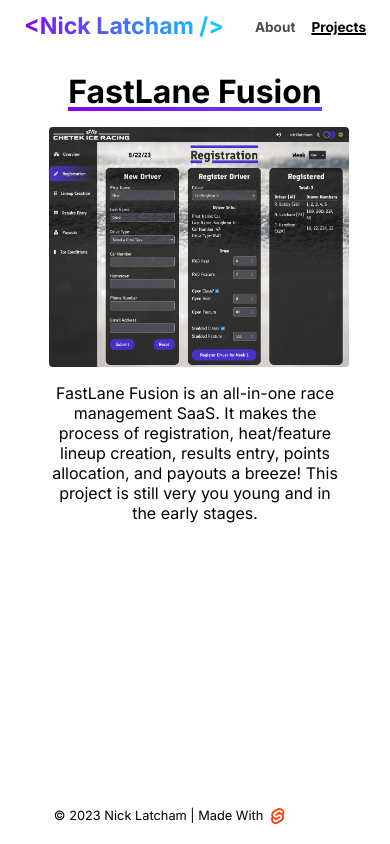
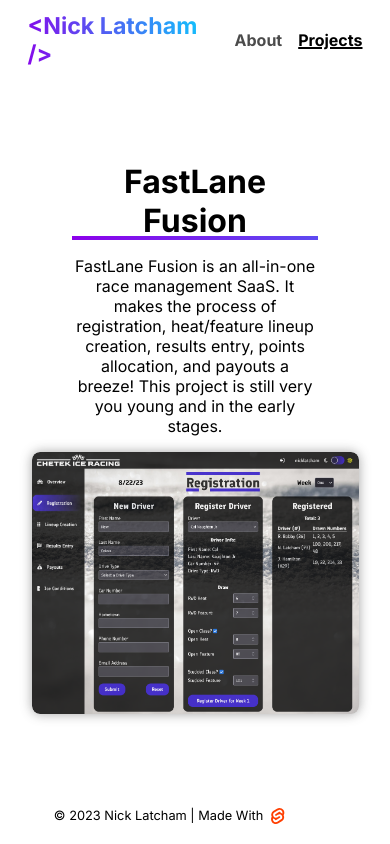
Before and after one commit to nicklatch/portfolio, a SvelteKit app: page /projects in a window 390 px wide. Built offline with nearby package versions, Linux system fonts and the light colour scheme.

Commit message:
fix(layout): fixes off center image in mobile

```diff
--- a/src/components/Header.svelte
+++ b/src/components/Header.svelte
@@ -27,9 +27,8 @@
 
 <style>
   header {
-    width: 100%;
+    width: 90%;
     margin-top: 0;
-    padding-inline: 1rem;
     display: flex;
     justify-content: space-between;
     align-items: center;
@@ -69,7 +68,7 @@
   li a {
     padding-inline: 0.5rem;
     font-weight: 700;
-    font-size: clamp(0.85rem, 1.5vw, 1rem);
+    font-size: clamp(1rem, 1.5vw, 1rem);
     opacity: 70%;
     transition: all ease 100ms;
   }
--- a/src/components/ProjectCard.svelte
+++ b/src/components/ProjectCard.svelte
@@ -2,41 +2,74 @@
   export let project: Project;
 </script>
 
-<article>
-  <div>
-    <h2 class="underline">{project.title}</h2>
-    <div class="img_container">
+<div class="gradient__border">
+  <section class="project-card__container">
+    <div class="grid-half img_container">
       <img src={project.screenshot?.src} alt={project.screenshot?.alt} />
     </div>
-  </div>
-  <p>
-    {project.description}
-  </p>
-</article>
+    <article class="grid-half description__container">
+      <h2 class="underline">{project.title}</h2>
+      <p>
+        {project.description}
+      </p>
+    </article>
+  </section>
+</div>
 
 <style>
-  article {
-    place-self: center center;
+  p {
+    text-align: center;
+  }
+  .project-card__container {
+    background-color: var(--bg__color);
+    height: auto;
+    display: grid;
+    grid-template-columns: 1fr 1fr;
+    margin-inline: auto;
     text-align: center;
     width: fit-content;
+    padding: clamp(0.5rem, 2vw, 2rem);
+    border-radius: 0.25rem;
   }
 
-  h2 {
-    margin-bottom: 1rem;
+  .grid-half {
+    display: flex;
+    flex-direction: column;
+    justify-content: center;
+    align-items: center;
     margin-inline: auto;
-    width: fit-content;
+  }
+
+  .description__container {
+    max-width: 75%;
+    gap: 1rem;
   }
 
   .img_container {
-    width: clamp(300px, 75%, 600px);
-    margin-bottom: 1em;
-    margin-inline: auto;
     overflow: hidden;
-    place-self: center center;
-    border-radius: .25rem;
+    filter: drop-shadow(0 0 6px var(--shadow__color));
   }
 
-  p {
-    text-align: center;
+  .img_container,
+  .img_container > img {
+    border-radius: 0.5rem;
+  }
+
+  .gradient__border {
+    background-image: none;
+    padding: 0.25rem;
+    border-radius: 0.5rem;
+  }
+
+  .gradient__border:hover {
+    background-image: var(--gradient);
+  }
+
+  @media screen and (max-width: 630px) {
+    .project-card__container {
+      display: flex;
+      flex-direction: column-reverse;
+      gap: 1rem;
+    }
   }
 </style>
--- a/src/routes/+layout.svelte
+++ b/src/routes/+layout.svelte
@@ -59,8 +59,11 @@
   }
 
   :global(main) {
+    display: flex;
+    flex-direction: column;
+    justify-content: space-around;
+    align-items: stretch;
     height: 100%;
-    margin-inline: auto;
     padding-block: 2rem;
     width: 75%;
   }
@@ -112,9 +115,13 @@
   }
 
   /* For mobile/touch devices */
-  @media (hover: none) {
+  @media screen and (max-width: 630px) {
     :global(body) {
       min-height: 99svh;
+    }
+
+    :global(main) {
+      width: 90%;
     }
   }
 
--- a/src/routes/about/+page.svelte
+++ b/src/routes/about/+page.svelte
@@ -8,12 +8,11 @@
   import ViteSvg from '../../components/ViteSVG.svelte';
 </script>
 
-<Construction />
-<div class="sub-parent__container reverse">
-  <section class="face-container">
+<div class="sub-parent__container">
+  <section class="container-half face-container">
     <img src={me} alt="Nick Latcham's face" class="" />
   </section>
-  <section class="info-container">
+  <section class="container-half info-container">
     <h2 class="underline">Hey There!</h2>
     <p>
       I'm Nick, a former diesel mechanic turned web dev. I have a passion for
@@ -26,7 +25,7 @@
   </section>
 </div>
 <Seperator />
-<div class="sub-parent__container reverse">
+<div class="sub-parent__container">
   <section class="container-half">
     <h2 class="underline tech-stack__heading">Tech Stack</h2>
   </section>
@@ -46,76 +45,53 @@
     margin-inline: auto;
     position: relative;
     top: 5px;
-    max-width: 350px;
+    left: 20px;
   }
 
-  section > h2 {
+  .sub-parent__container {
+    height: auto;
+    display: grid;
+    grid-template-columns: 1fr 1fr;
+    margin: 0 auto;
+  }
+
+  .container-half {
+    margin: auto;
+    text-align: center;
+    width: fit-content;
+    max-width: 25vw;
+  }
+
+  .container-half > h2 {
     text-align: center;
     width: fit-content;
     margin-inline: auto;
     text-shadow: 0 0 5px var(--bg__color);
   }
 
-  .tech-stack__heading {
-    margin: auto;
-  }
-
-  .sub-parent__container {
-    height: auto;
-    display: flex;
-    justify-content: space-between;
-    align-items: center;
-    gap: 2vw;
-    margin: 0 auto;
-    padding-inline: 0.5rem;
-  }
-
-  .container-half {
-    margin-block: auto;
-    text-align: center;
-    width: fit-content;
-    max-width: 50%;
-  }
-
-  .reverse {
-    flex-direction: row-reverse;
-  }
   .face-container {
     aspect-ratio: 1;
     overflow: hidden;
-    margin-left: auto;
     background: var(--gradient);
-    border-radius: 50% 20% / 10% 40%;
     filter: drop-shadow(0 0 0.5rem var(--shadow__color));
     border-radius: 40px 6px;
   }
 
-  .info-container {
-    margin-block: auto;
-    text-align: center;
-    width: 50%;
-    margin-right: auto;
-  }
-
-  p:not(:first-of-type) {
-    padding-top: 1rem;
-  }
-  p:first-of-type {
+  p {
     padding-top: 1rem;
   }
 
-  @media screen and (max-width: 600px) {
+  @media screen and (max-width: 630px) {
     .sub-parent__container {
+      display: flex;
       flex-direction: column;
     }
 
+    .container-half {
+      max-width: unset;
+    }
     .face-container {
-      width: unset;
       margin-bottom: 1rem;
-    }
-
-    .info-container {
-      width: unset;
     }
 
     .info-container p:last-of-type {
--- a/src/routes/projects/+page.svelte
+++ b/src/routes/projects/+page.svelte
@@ -6,26 +6,14 @@
   export let data: PageData;
 </script>
 
-<section>
+<section class="project-parent__container">
   {#each data.projects as project}
     <ProjectCard {project} />
   {/each}
 </section>
 
 <style>
-  section {
-    margin-inline: auto;
-    height: 100%;
-    display: flex;
-    flex-direction: column;
-    justify-content: stretch;
-    align-items: center;
-    gap: 5rem;
+  .project-parent__container {
+    margin: auto;
   }
-
-  /* a {
-    background: linear-gradient(to right, #ff0094 0%, #ffec00 100%);
-    background-clip: text;
-    color: transparent;
-  } */
 </style>
```
Also changed, not shown: src/components/Seperator.svelte (+12 -11 lines).
